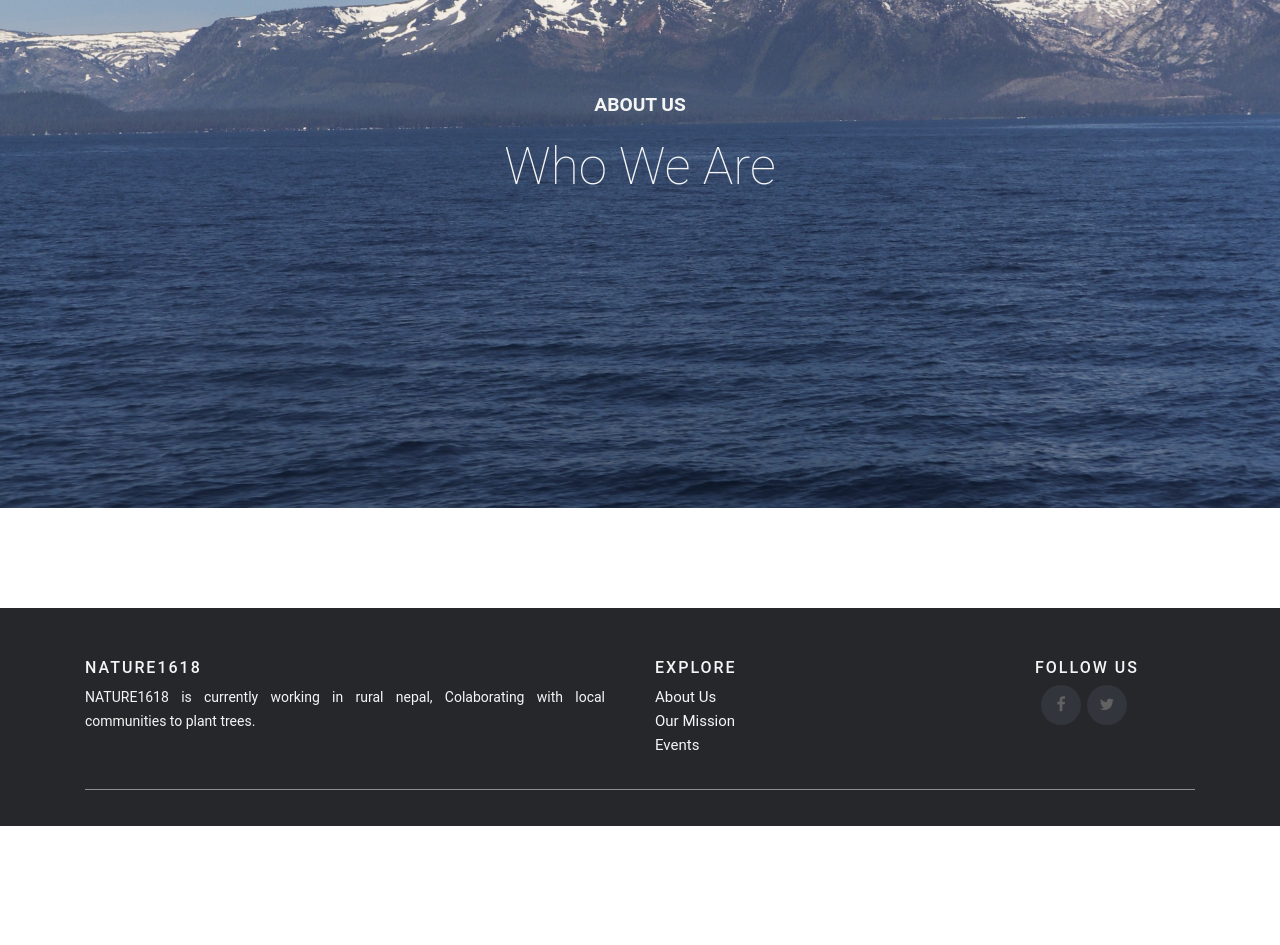
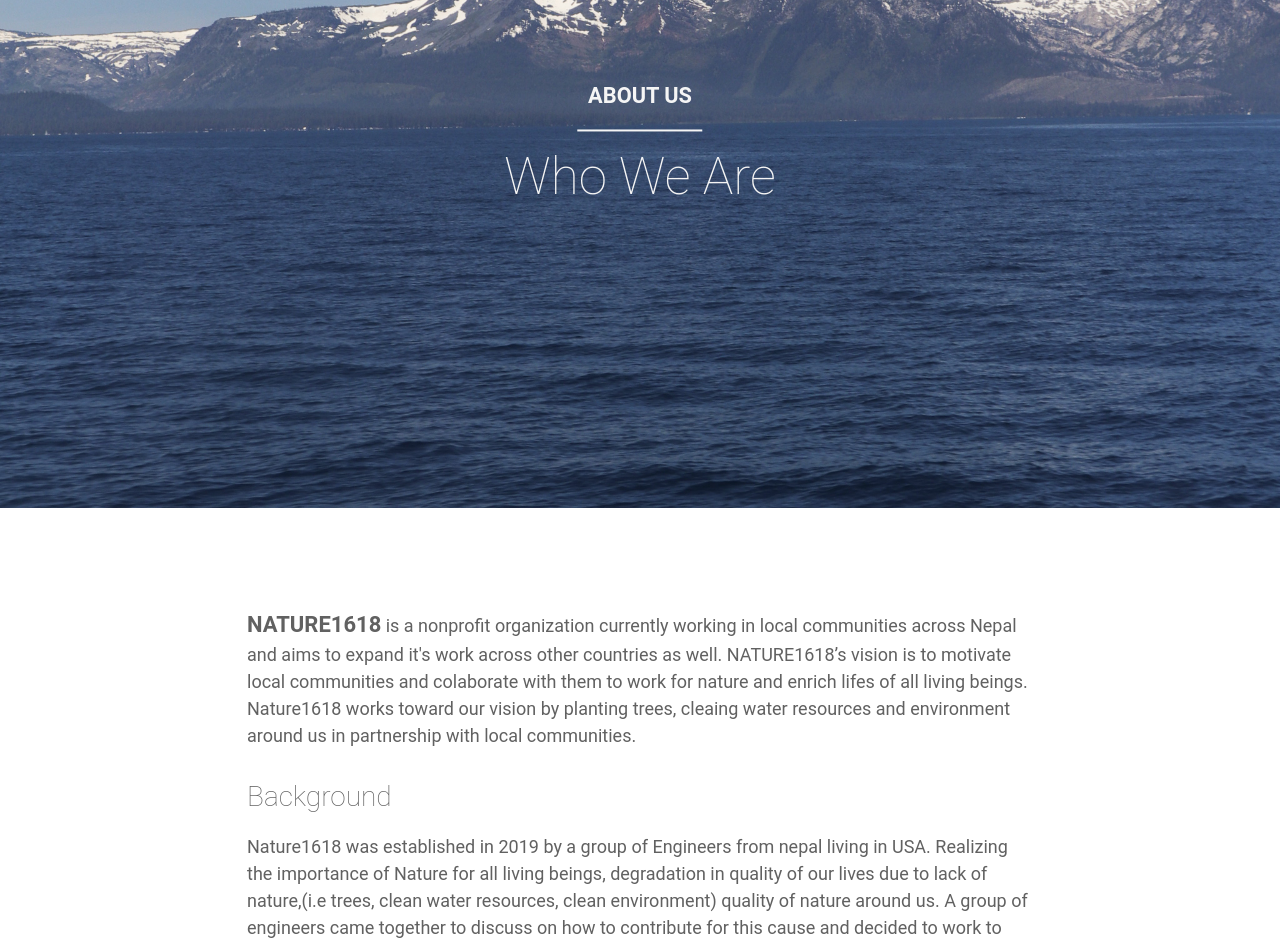
Before and after one commit to purnamagar89/nature1618, an Angular app: page /aboutus in a window 1280 px wide. Shown: the part 280-1225 px from the top of the page. Before the commit the page ends 1106 px from the top, so only its background shows below. Built offline with nearby package versions, Linux system fonts and the light colour scheme.

Commit message:
adding about us description

```diff
--- a/src/app/aboutus/about-us.component.css
+++ b/src/app/aboutus/about-us.component.css
@@ -5,3 +5,27 @@ img {
     position: relative;
     z-index: -1;
     }
+
+    .about-description p{
+    font-size: 18px;
+    text-align: left;
+    position: relative;
+    padding: 15;
+    margin-right: 20%;
+    margin-left: 20%;
+    margin-bottom: 20px;
+    display: block;
+    flex-direction: row;
+
+    }
+
+    .about-description h1{
+        text-align: left;
+        position: relative;
+        margin-left: 20%;
+        padding: 15;
+        display: block;
+        line-height: 2em;
+        font-size: 28px;
+
+    }
--- a/src/app/aboutus/about-us.component.html
+++ b/src/app/aboutus/about-us.component.html
@@ -2,11 +2,26 @@
     <img src="../assets/hero-image.JPG" alt="image">
     <div class="hero-text hero-banner-header">
         <p>ABOUT US</p>
+        <div class="header-link-divider"></div>
         <h1>Who We Are</h1>
     </div>
 </div>
-<div>
+<div class="row about-description">
+    <p>
+        <strong style="font-size: 22px;">NATURE1618</strong> is a nonprofit organization currently working in local communities across Nepal and aims to expand
+        it's work across other countries as well.
+        NATURE1618’s vision is to motivate local communities and colaborate with them to work for nature and enrich
+        lifes of all living beings.
 
+        Nature1618 works toward our vision by planting trees, cleaing water resources and environment around
+        us in partnership with local communities.
+    </p>
 
-
+    <h1>Background</h1>
+    <p>Nature1618 was established in 2019 by a group of Engineers from nepal living in USA.
+        Realizing the importance of Nature for all living beings, degradation in quality of our lives due to
+        lack of nature,(i.e trees, clean water resources, clean environment)
+        quality of nature around us. A group of engineers came together to discuss on how to contribute
+        for this cause and decided to work to contribute for nature and society by motivating local communities
+        and work with them to establish naturally rich environment</p>
 </div>
--- a/src/app/header/app-header.component.css
+++ b/src/app/header/app-header.component.css
@@ -41,6 +41,11 @@ img {
 
 .header-navbar a:hover {
   color: green;
+  cursor: pointer;
+}
+
+.header-navbar a:active{
+  color: green;
 }
 
 @media screen and (max-width: 600px) {
--- a/src/app/help/get-involved.component.html
+++ b/src/app/help/get-involved.component.html
@@ -2,6 +2,7 @@
     <img src="../assets/hero-image.JPG" alt="image">
     <div class="hero-text hero-banner-header">
         <p>GET INVOLVED</p>
+        <div class="header-link-divider"></div>
         <h1>How to help</h1>
     </div>
 </div>
--- a/src/app/home/app-home.component.css
+++ b/src/app/home/app-home.component.css
@@ -11,7 +11,7 @@
     display: block;
     flex-direction: row;
     text-align: center;
-    font-size: 24px;
+    font-size: 18px;
   }
 
   .r2-p{
@@ -22,7 +22,7 @@
     flex-direction: row;
     text-align: center;
     vertical-align: middle;
-    font-size: 34px;
+    font-size: 28px;
   }
 
   h1{
--- a/src/app/home/app-home.component.html
+++ b/src/app/home/app-home.component.html
@@ -2,6 +2,7 @@
         <img src="../assets/hero-image.JPG" alt="image">
         <div class="hero-text hero-banner-header">
             <p>NATURE1618</p>
+            <div class="header-link-divider"></div>
             <h1>Lets work together for Nature</h1>
 
         </div>
--- a/src/app/ourwork/our-work.component.html
+++ b/src/app/ourwork/our-work.component.html
@@ -2,6 +2,7 @@
     <img src="../assets/hero-image.JPG" alt="image">
     <div class="hero-text hero-banner-header">
         <p>OUR WORK</p>
+        <div class="header-link-divider"></div>
         <h1>We work to bring greater change.</h1>
     </div>
 </div>
--- a/src/styles.css
+++ b/src/styles.css
@@ -18,7 +18,7 @@ router-outlet + *  {
 /* Text */
 
 h1 {
-  font-size: 32px;
+  font-size: 28px;
 }
 
 h2 {
@@ -122,8 +122,21 @@ app-footer {
   z-index: 1;
 }
 .hero-banner-header h1{
-  font-size:4vw;color: whitesmoke; position: relative
+  font-size:4vw;
+  color: whitesmoke;
+  position: relative
 }
 .hero-banner-header p{
-  font-size: 1.5vw;color: whitesmoke; font-weight: bold;
+  font-size: 1.7vw;
+  color: whitesmoke;
+  font-weight: bold;
 }
+
+.header-link-divider{
+    border-top-width: 2px;
+    border-top-style: solid;
+    width: 125px;
+    height: 0;
+    margin: 0 auto 15px;
+    color: whitesmoke;
+}
```
